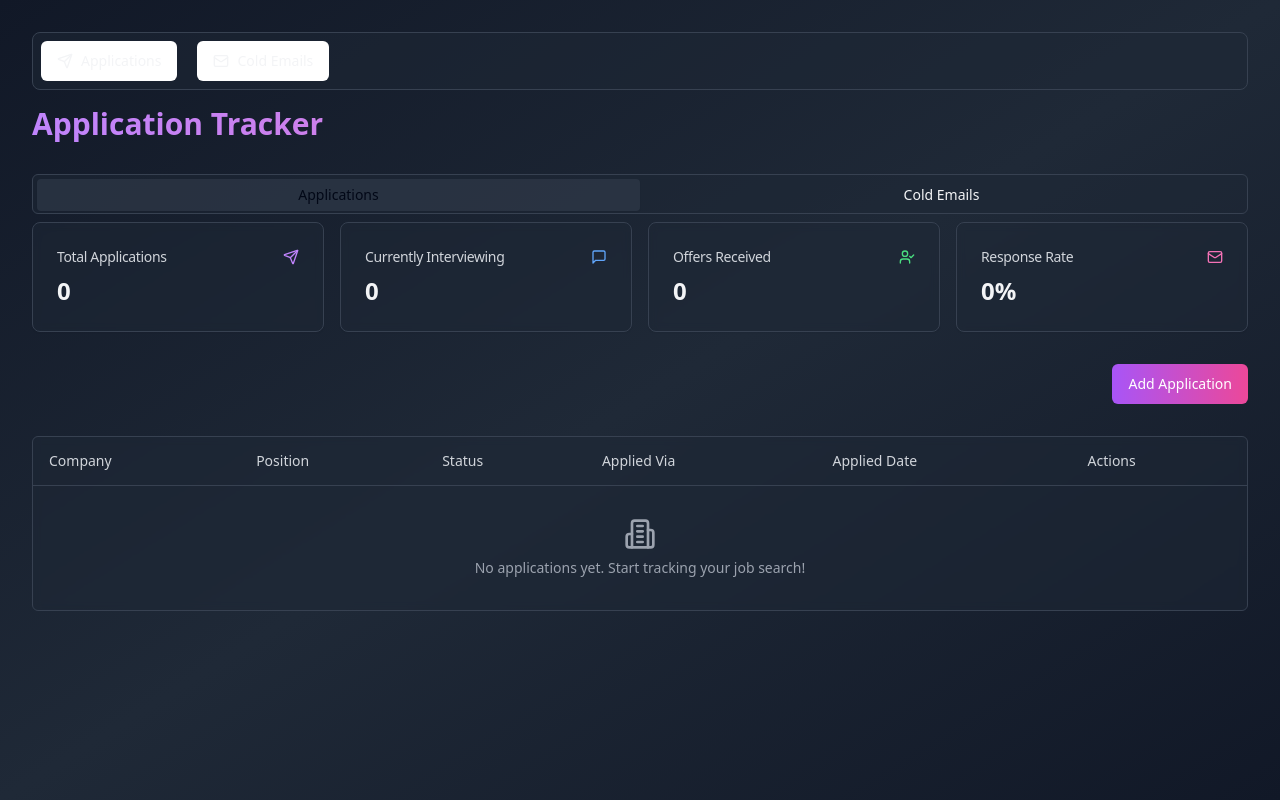
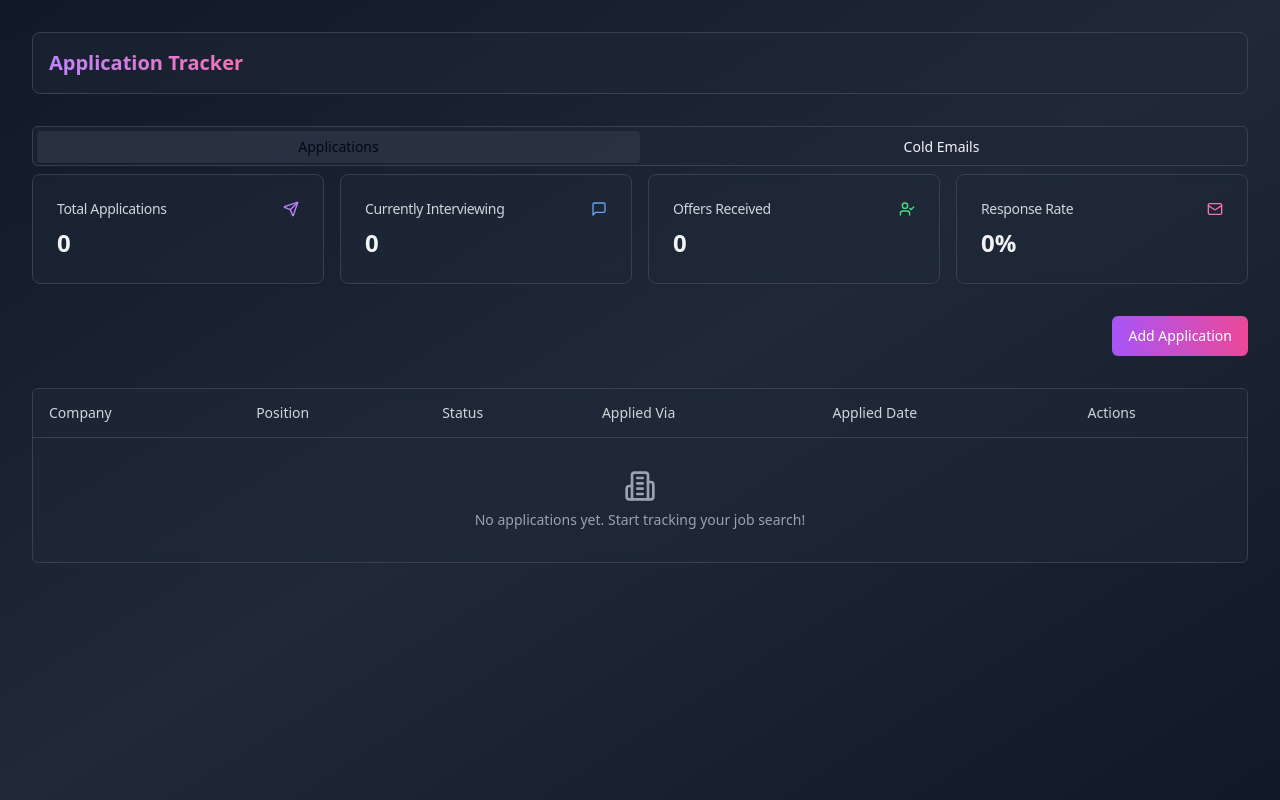
Before and after one commit to Jayant-issar/track-trail, a React (Vite) app: page / in a window 1280 px wide. Built offline with nearby package versions, Linux system fonts and the light colour scheme.

Commit message:
Fix navbar functionality and update
Removed the existing "Applications" and "Cold Emails" buttons from the navbar. Updated the navbar to display the name of the application. Ensured that the navbar functions correctly.
[skip gpt_engineer]

```diff
--- a/src/pages/Index.tsx
+++ b/src/pages/Index.tsx
@@ -22,9 +22,7 @@ import {
   NavigationMenuItem,
   NavigationMenuLink,
   NavigationMenuList,
-  navigationMenuTriggerStyle,
 } from "@/components/ui/navigation-menu";
-import { Mail, Send } from "lucide-react";
 import { Link } from "react-router-dom";
 
 const Index = () => {
@@ -73,34 +71,15 @@ const Index = () => {
   return (
     <div className="min-h-screen bg-gradient-to-br from-gray-900 via-gray-800 to-gray-900 text-gray-100">
       <div className="container mx-auto py-8 space-y-8">
-        <div className="flex flex-col gap-4">
-          <NavigationMenu className="max-w-full w-full justify-start bg-gray-800/50 p-2 rounded-lg border border-gray-700">
-            <NavigationMenuList className="w-full justify-start gap-4">
-              <NavigationMenuItem>
-                <Link
-                  to="#applications"
-                  className={navigationMenuTriggerStyle() + " gap-2"}
-                >
-                  <Send className="h-4 w-4" />
-                  <span>Applications</span>
-                </Link>
-              </NavigationMenuItem>
-              <NavigationMenuItem>
-                <Link
-                  to="#cold-emails"
-                  className={navigationMenuTriggerStyle() + " gap-2"}
-                >
-                  <Mail className="h-4 w-4" />
-                  <span>Cold Emails</span>
-                </Link>
-              </NavigationMenuItem>
-            </NavigationMenuList>
-          </NavigationMenu>
-
-          <h1 className="text-3xl font-bold bg-gradient-to-r from-purple-400 to-pink-400 bg-clip-text text-transparent">
-            Application Tracker
-          </h1>
-        </div>
+        <NavigationMenu className="max-w-full w-full justify-between bg-gray-800/50 p-4 rounded-lg border border-gray-700">
+          <NavigationMenuList>
+            <NavigationMenuItem>
+              <span className="text-xl font-bold bg-gradient-to-r from-purple-400 to-pink-400 bg-clip-text text-transparent">
+                Application Tracker
+              </span>
+            </NavigationMenuItem>
+          </NavigationMenuList>
+        </NavigationMenu>
 
         <Tabs defaultValue="applications" className="w-full">
           <TabsList className="grid w-full grid-cols-2 bg-gray-800/50 border border-gray-700">
```
